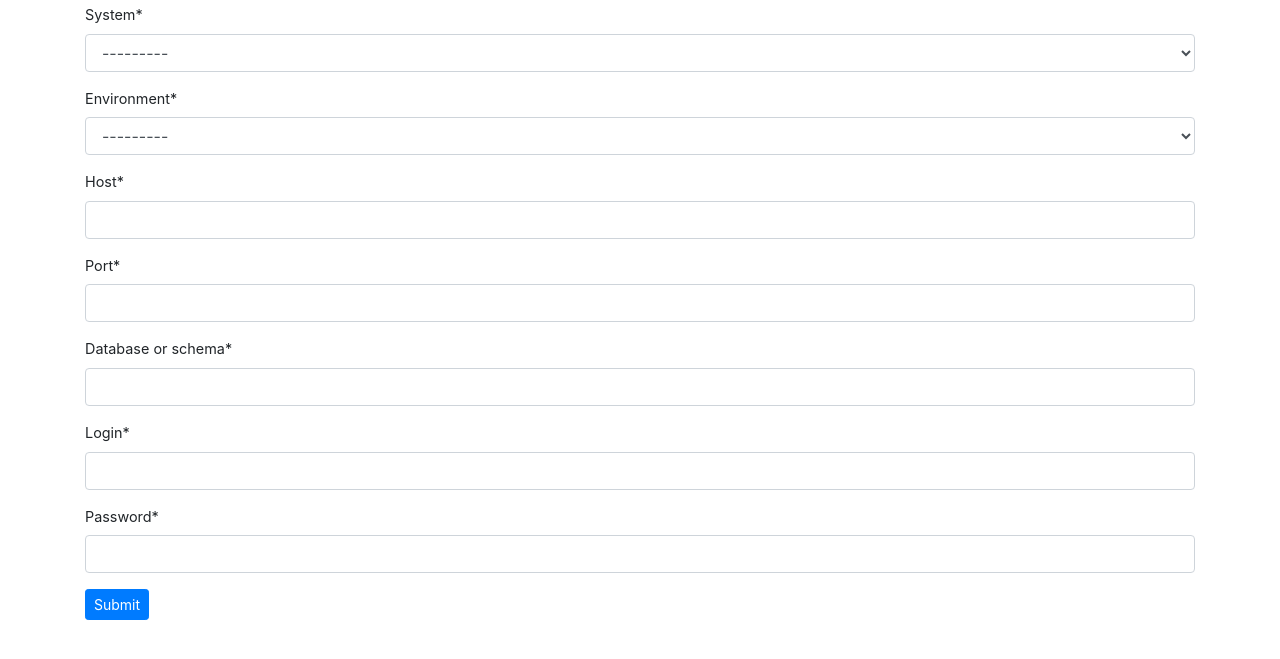
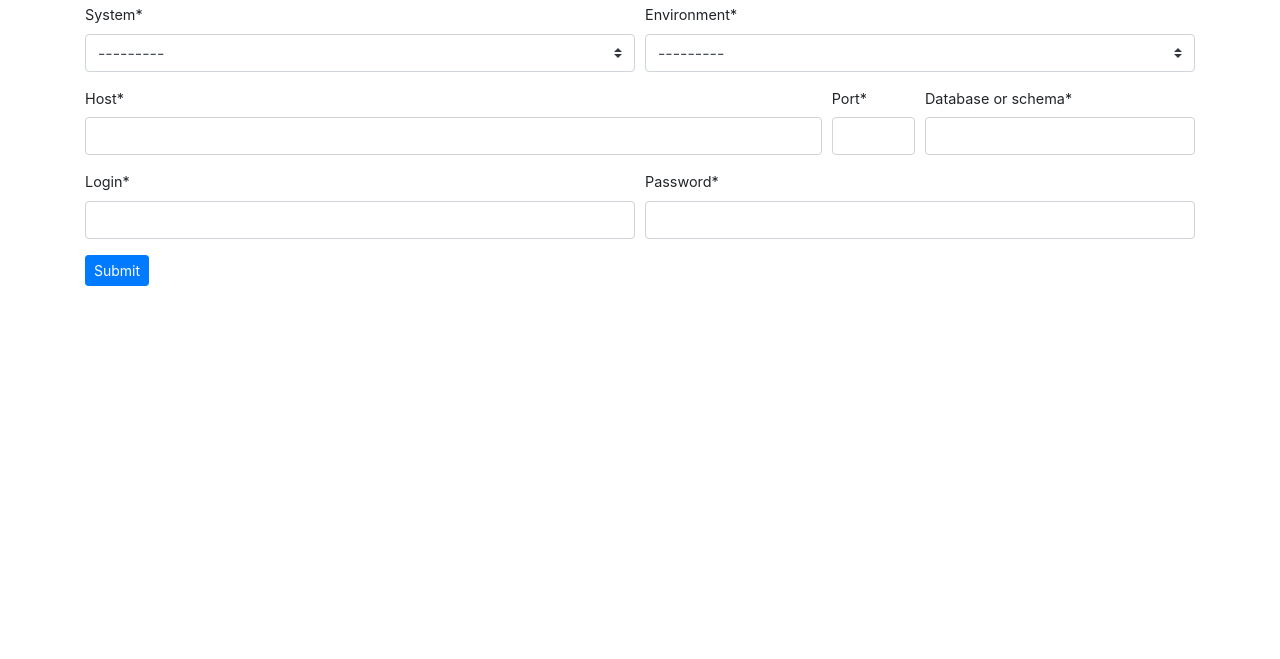
Before and after one commit to yoyowallet/inspector, a Django app: page /systems/instance/create/ in a window 1280 px wide. Shown: the part 56-715 px from the top of the page. Run offline with Django 3.2, Linux system fonts and the light colour scheme; data that the repository does not hold is empty; parts of the project's set-up code (start-up, migrations or seed data) failed here and were passed over; some libraries are stand-ins or nearby versions.

Commit message:
update some layouts

```diff
--- a/inspector/systems/forms.py
+++ b/inspector/systems/forms.py
@@ -1,9 +1,20 @@
+from crispy_forms.helper import FormHelper
+from crispy_forms.layout import Submit, Layout, Row, Column
 from django import forms
 
 from .models import Environment, Instance, System
 
 
 class SystemForm(forms.ModelForm):
+    helper = FormHelper()
+    helper.layout = Layout(
+        Row(
+            Column('name', css_class='form-group col-md-6 mb-0'),
+            Column('application', css_class='form-group col-md-6 mb-0'),
+            css_class='form-row'
+        ),
+        Submit('submit', 'Submit', css_class="btn-sm"))
+
     class Meta:
         model = System
         fields = ['name', 'application']
@@ -22,3 +33,23 @@ class InstanceForm(forms.ModelForm):
         widgets = {
             'password': forms.PasswordInput()
         }
+
+    helper = FormHelper()
+    helper.layout = Layout(
+        Row(
+            Column('system', css_class='form-group col-md-6 mb-0'),
+            Column('environment', css_class='form-group col-md-6 mb-0'),
+            css_class='form-row'
+        ),
+        Row(
+            Column('host', css_class='form-group col-md-8 mb-0'),
+            Column('port', css_class='form-group col-md-1 mb-0'),
+            Column('database_or_schema', css_class='form-group col-md-3 mb-0'),
+            css_class='form-row'
+        ),
+        Row(
+            Column('login', css_class='form-group col-md-6 mb-0'),
+            Column('password', css_class='form-group col-md-6 mb-0'),
+            css_class='form-row'
+        ),
+        Submit('submit', 'Submit', css_class="btn-sm"))
--- a/inspector/templates/checks/datacheck_form.html
+++ b/inspector/templates/checks/datacheck_form.html
@@ -4,8 +4,6 @@
 {% load buttons %}
 {% block content %}
   <form method="post">
-    {% csrf_token %}
-    {{ form|crispy }}
-    {% button_submit %}
+    {% crispy form %}
   </form>
 {% endblock %}
--- a/inspector/templates/systems/instance_form.html
+++ b/inspector/templates/systems/instance_form.html
@@ -4,8 +4,6 @@
 {% load buttons %}
 {% block content %}
 <form method="post">
-  {% csrf_token %}
-  {{form|crispy}}
-  {% button_submit %}
+{% crispy form %}
 </form>
 {% endblock %}
--- a/inspector/templates/systems/instance_list.html
+++ b/inspector/templates/systems/instance_list.html
@@ -2,7 +2,7 @@
 {% load static %}
 {% load buttons %}
 {% block content %}
-<table class="table">
+  <table class="table table-borderless table-striped">
     <thead>
     <tr>
       <th><i class="fas fa-desktop" title="System"></i></th>
```
Also changed, not shown: inspector/checks/forms.py (+21 -1 lines), inspector/templates/systems/system_form.html (+3 -5 lines). Lines whose indentation alone changed are shown as unchanged.
